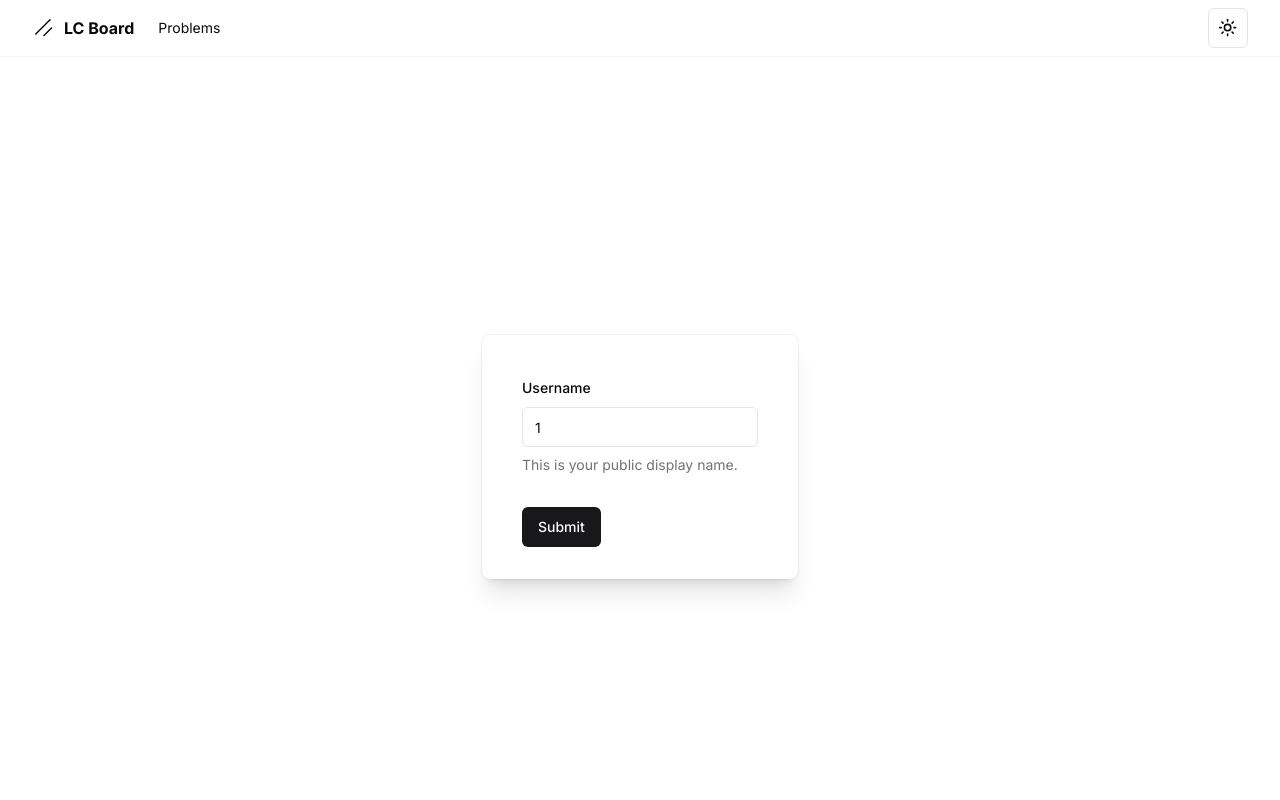
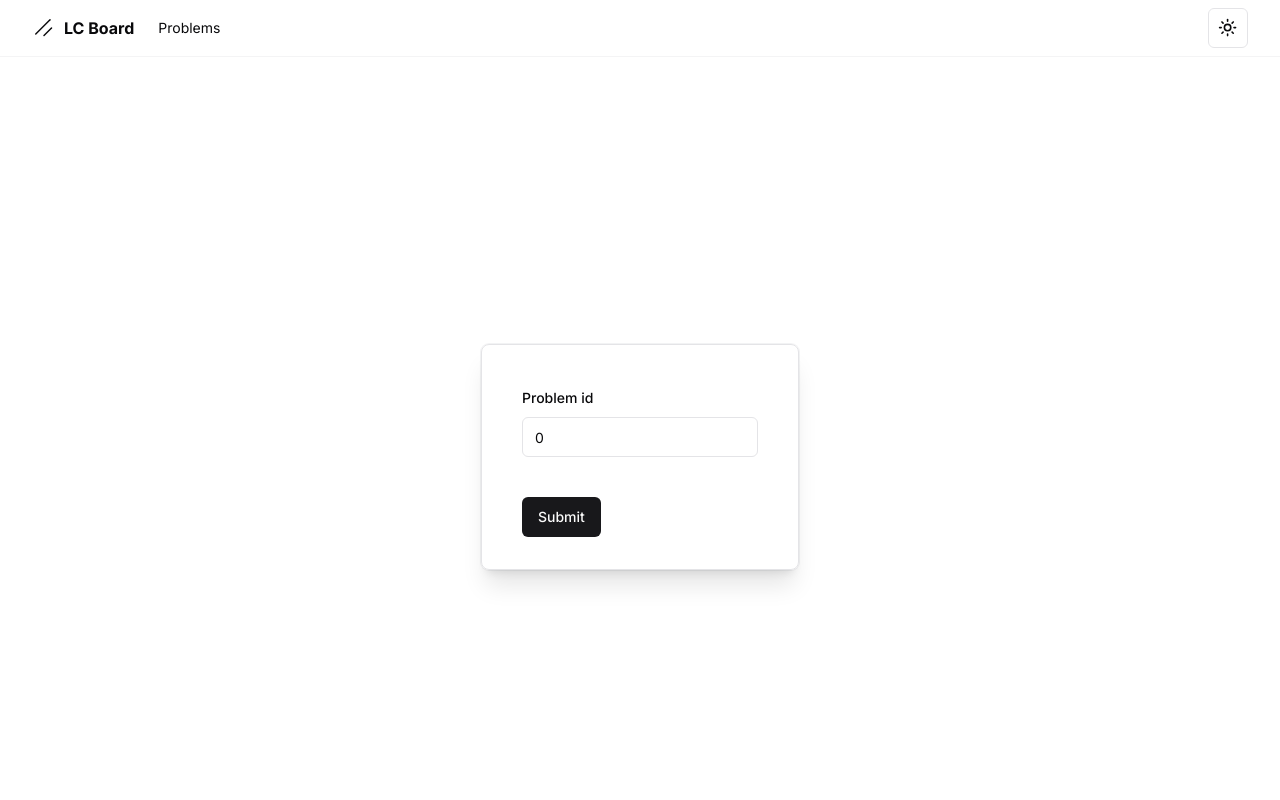
Before and after one commit to Jeevan-23/leetcodeboard, a Next.js app: page /problems in a window 1280 px wide. Shown: the top 800 px of the page. Built offline with nearby package versions, Linux system fonts and the light colour scheme.

Commit message:
updated lc-form

```diff
--- a/app/problems/page.tsx
+++ b/app/problems/page.tsx
@@ -4,7 +4,7 @@ import ProfileForm from "@/components/custom/lc-form";
 export default function problems() {
     return (
       <div className="relative flex min-h-screen flex-col justify-center overflow-hidden py-6 sm:py-12 ">
-      <div className="relative px-6 pt-10 pb-8 shadow-xl ring-1 ring-gray-900/5 sm:mx-auto sm:max-w-lg sm:rounded-lg sm:px-10 ">
+      <div className="relative px-6 pt-10 pb-8 shadow-xl ring-1 ring-gray-900/5 sm:mx-auto sm:max-w-lg sm:rounded-lg sm:px-10 border border-white-100">
         <span style={{ display: "flex", alignItems: "center" }}>
           <ProfileForm />
         </span>
--- a/components/custom/lc-form.tsx
+++ b/components/custom/lc-form.tsx
@@ -17,17 +17,17 @@ import { Input } from "@/components/ui/input"
 
 
 const formSchema = z.object({
-  problem_id: z.number().min(1, {
-    message: "Enter a valid problem id",
-  }),
-})
+  problem_id: z.number()
+    .min(1, { message: "Enter a valid problem id (minimum 1)" })
+    .max(1000000, { message: "Enter a valid problem id (maximum 1000000)" }),
+});
 
 export default function ProfileForm() {
 
   const form = useForm<z.infer<typeof formSchema>>({
     resolver: zodResolver(formSchema),
     defaultValues: {
-      problem_id: 1,
+      problem_id: 0,
     },
   })
 
@@ -39,12 +39,12 @@ export default function ProfileForm() {
           name="problem_id"
           render={({ field }) => (
             <FormItem>
-              <FormLabel>Username</FormLabel>
+              <FormLabel>Problem id</FormLabel>
               <FormControl>
-                <Input placeholder="shadcn" {...field} />
+                <Input placeholder="Enter you problem id" {...field} />
               </FormControl>
               <FormDescription>
-                This is your public display name.
+
               </FormDescription>
               <FormMessage />
             </FormItem>
```
